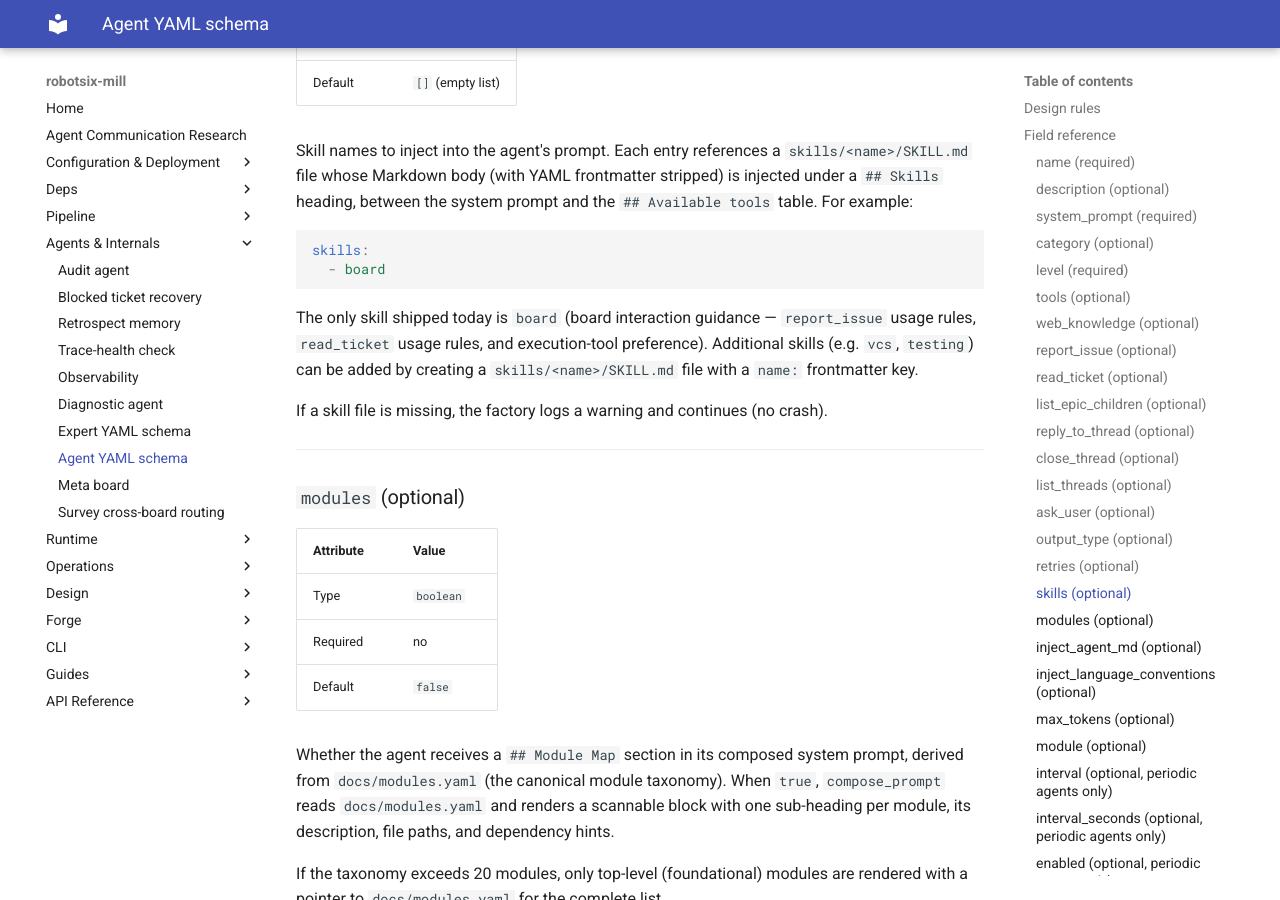
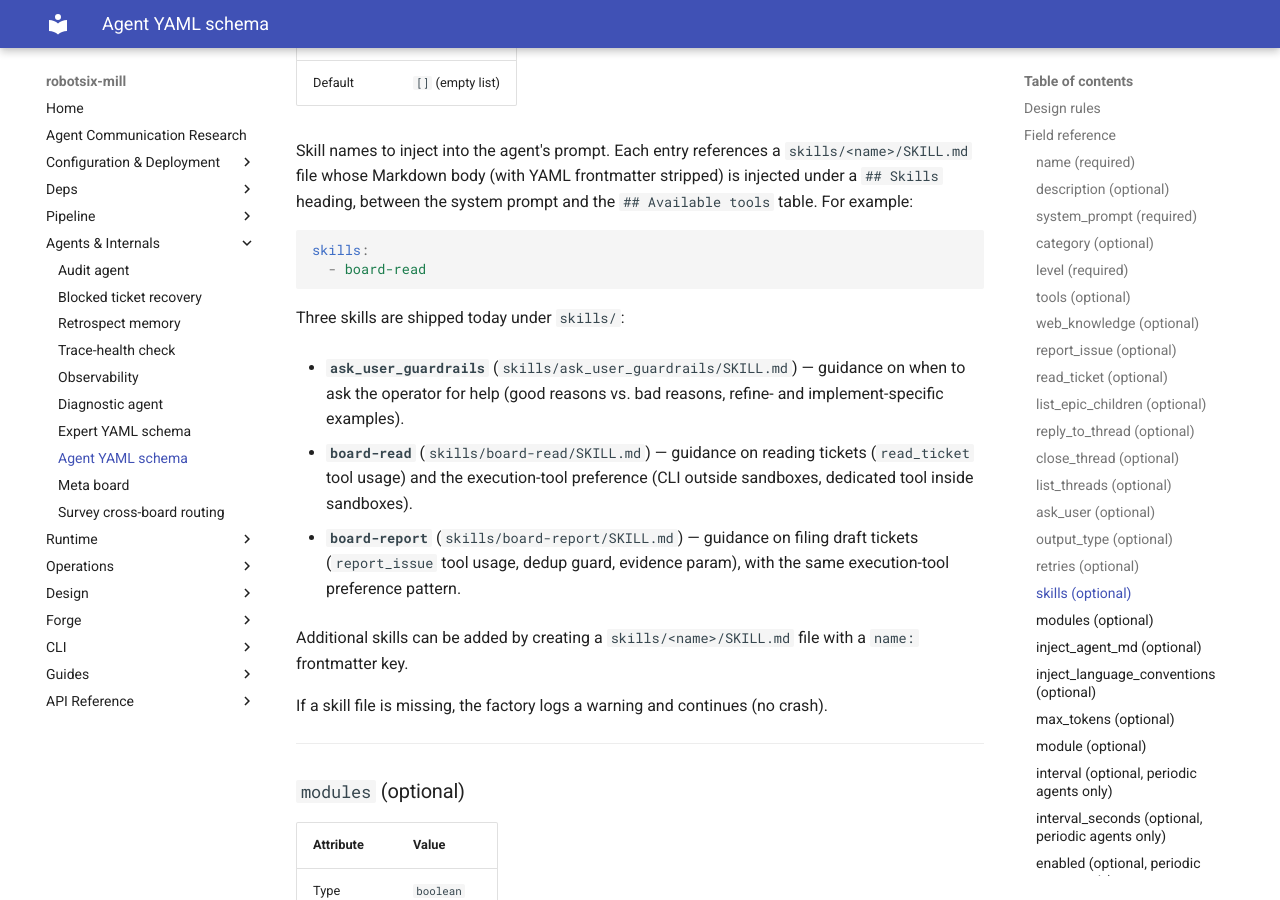
Before and after one commit to damien-robotsix/robotsix-mill, an MkDocs documentation site: the page built from docs/agents/agent-yaml-schema.md, in a window 1280 px wide and 900 px high, scrolled down 10040 px. Built offline with MkDocs 1.6.1 and Material for MkDocs 9.7.7, drawn with Linux system fonts in a browser that asks for light colours; some of the changed text lies outside the part shown.

Commit message:
mill: agent-yaml-schema.md: update stale skills section — replace 'board' with actual skills (20260719T043309Z-agent-yaml-schema-md-update-stale-skills-314c) (#2458)
Co-authored-by: robotsix-mill <mill@robotsix.local>

````diff
--- a/docs/agents/agent-yaml-schema.md
+++ b/docs/agents/agent-yaml-schema.md
@@ -382,13 +382,25 @@ prompt and the `## Available tools` table. For example:
 
 ```yaml
 skills:
-  - board
+  - board-read
 ```
 
-The only skill shipped today is `board` (board interaction guidance —
-`report_issue` usage rules, `read_ticket` usage rules, and execution-tool
-preference). Additional skills (e.g. `vcs`, `testing`) can be added by
-creating a `skills/<name>/SKILL.md` file with a `name:` frontmatter key.
+Three skills are shipped today under `skills/`:
+
+- **`ask_user_guardrails`** (`skills/ask_user_guardrails/SKILL.md`) —
+  guidance on when to ask the operator for help (good reasons vs.
+  bad reasons, refine- and implement-specific examples).
+
+- **`board-read`** (`skills/board-read/SKILL.md`) — guidance on reading
+  tickets (`read_ticket` tool usage) and the execution-tool preference
+  (CLI outside sandboxes, dedicated tool inside sandboxes).
+
+- **`board-report`** (`skills/board-report/SKILL.md`) — guidance on filing
+  draft tickets (`report_issue` tool usage, dedup guard, evidence param),
+  with the same execution-tool preference pattern.
+
+Additional skills can be added by creating a `skills/<name>/SKILL.md`
+file with a `name:` frontmatter key.
 
 If a skill file is missing, the factory logs a warning and continues
 (no crash).
@@ -578,7 +590,7 @@ demonstrates:
 - `output_type: RefineResult` and `retries: 2`
 - `category: pipeline`
 - `module: refining` — explicit module path
-- `skills: [board]` — the board interaction skill, injected between the system prompt and the tool table
+- `skills: [board-report, ask_user_guardrails]` — the board-report and ask_user_guardrails skills, injected between the system prompt and the tool table
 
 ## Extensibility guarantee
 
````
Also changed, not shown: CHANGELOG.md (+1 -0 lines).
